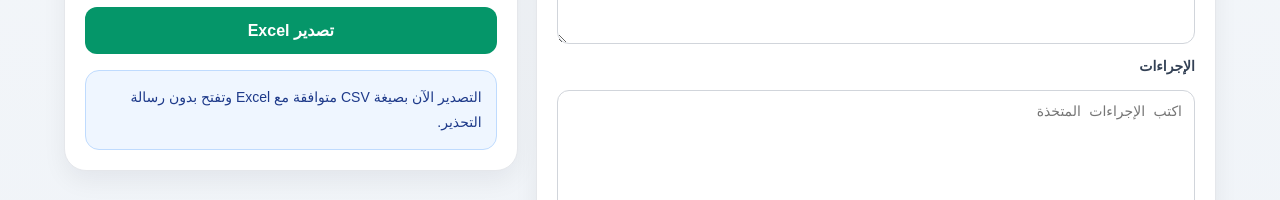
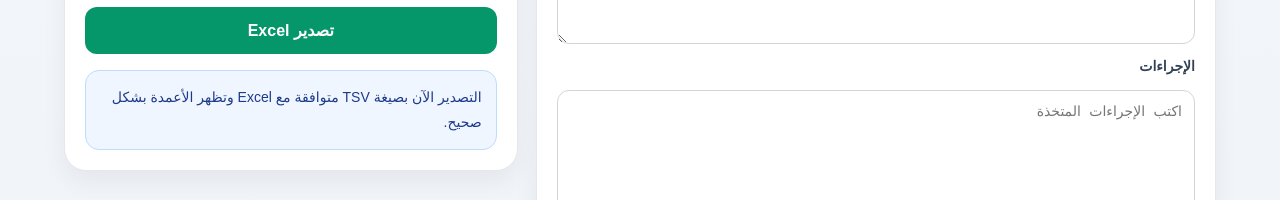
Before and after one commit to majed-almasmoum/field-visits-system, a Next.js app: page /reports in a window 1280 px wide. Shown: the part 898-1098 px from the top of the page. Built offline with nearby package versions, Linux system fonts and the light colour scheme; no server answers; the database is empty.

Commit message:
fix excel export to clean columns

```diff
--- a/app/reports/page.tsx
+++ b/app/reports/page.tsx
@@ -760,7 +760,7 @@ export default function ReportsPage() {
             </button>
 
             <div className="note-box">
-              التصدير الآن بصيغة CSV متوافقة مع Excel وتفتح بدون رسالة التحذير.
+              التصدير الآن بصيغة TSV متوافقة مع Excel وتظهر الأعمدة بشكل صحيح.
             </div>
           </div>
         </div>
```
Also changed, not shown: public/alrajhi.png (added), 1 other file (tests, documents, lock files or other folders).
